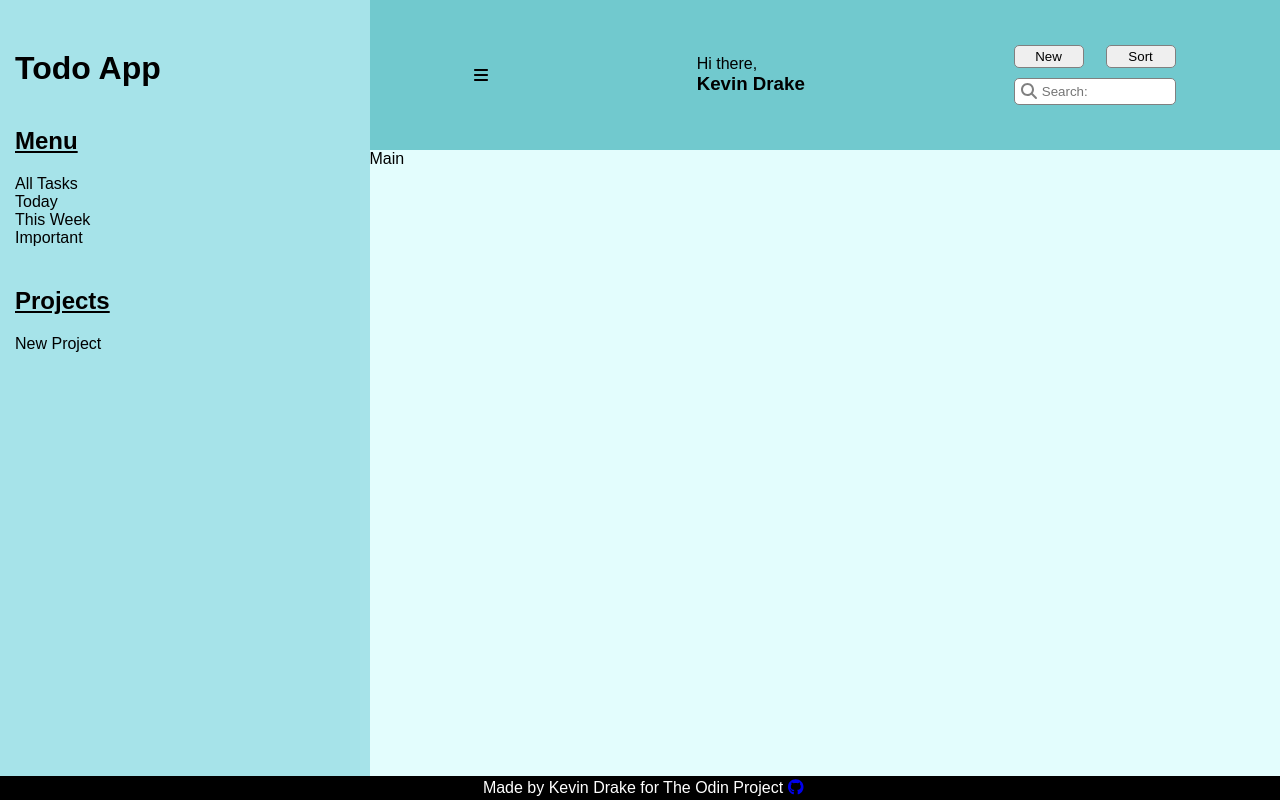
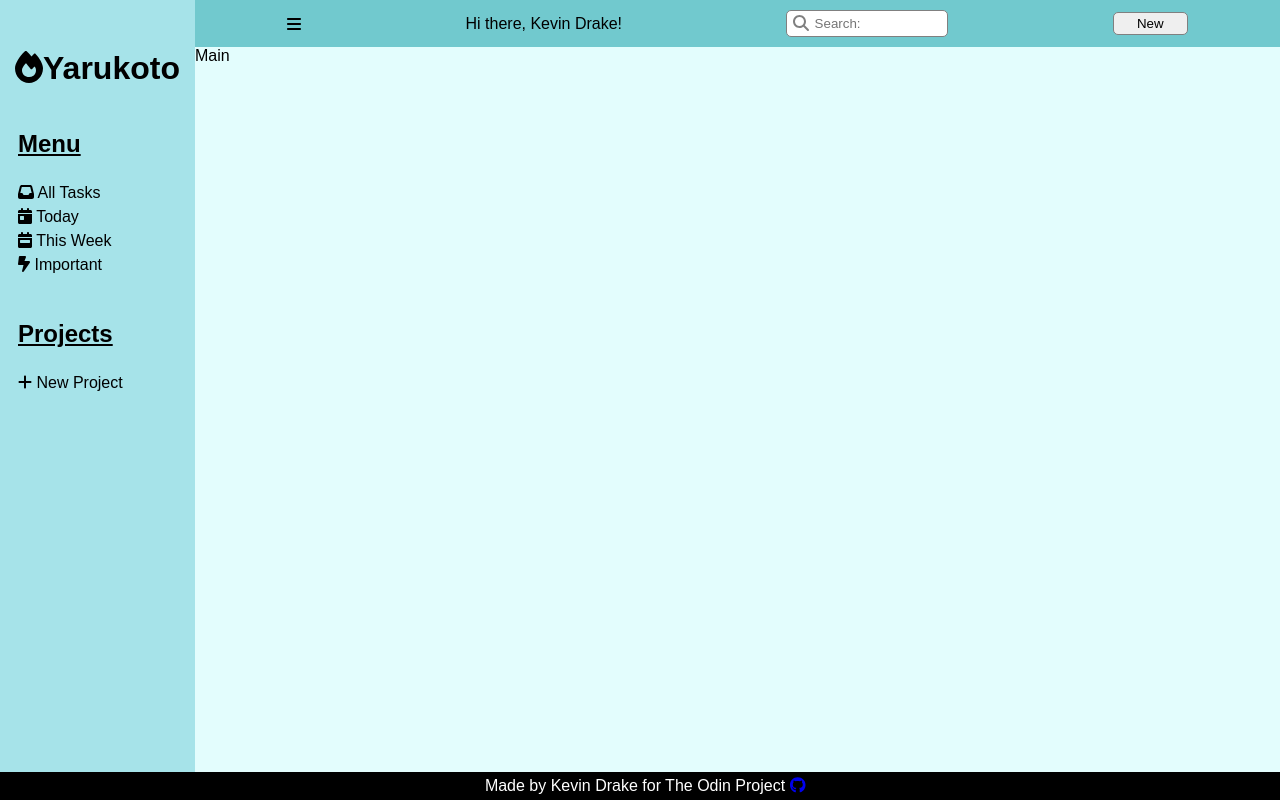
Before and after one commit to kdrake1992/Todo-List, a website built with webpack: page dist/index.html in a window 1280 px wide. Built offline with nearby package versions, Linux system fonts and the light colour scheme; a web font is replaced by a local one.

Commit message:
Added some fontawesome svgs

```diff
--- a/src/index.js
+++ b/src/index.js
@@ -81,7 +81,6 @@ const highPriority = project();
 allProjects.addItem(first);
 allProjects.addItem(third);
 allProjects.addItem(fifth);
-console.log(allProjects.toDoItems);
 
 // DOM for the body
 const body = document.body;
@@ -117,27 +116,20 @@ const top = function() {
 
     <div class="username">
         <div class="userintro">
-            <p id="small">Hi there,</p>
-            <h3>Kevin Drake</h3>
+            <p id="small">Hi there, Kevin Drake!</p>
         </div>
     </div>
 
-
-    <div class="topRight">
-        <div class="topButtons">
-            <button>New</button>
-            <button>Sort</button>
-        </div>
-
-        <div class="searchBar">
+    <div class="searchBar">
         <form action="#">
             <div class = "input-wrapper">
                 <i class="fa-solid fa-magnifying-glass"></i>
                 <input type="text" name="search" id="search" placeholder="      Search:">
             </div>
         </form>
-        </div>
     </div>
+
+    <button>New</button>
     `;
 
     return topMenu;
@@ -146,17 +138,20 @@ const top = function() {
 const side = function() {
     sideMenu.innerHTML =
     `
-    <h1>Todo App</h1>
+    <div class="logo">
+        <h1><i class="fa-solid fa-fire"></i></h1>
+        <h1>Yarukoto</h1>
+    </div>
     <ol class="toDoList">
         <li><h2><u>Menu</u></h2></li>
-        <li>All Tasks</li>
-        <li>Today</li>
-        <li>This Week</li>
-        <li>Important</li>
+        <li><i class="fa-solid fa-inbox"></i> All Tasks</li>
+        <li><i class="fa-solid fa-calendar-day"></i> Today</li>
+        <li><i class="fa-solid fa-calendar-week"></i> This Week</li>
+        <li><i class="fa-solid fa-bolt-lightning"></i> Important</li>
     </ol>
     <ol class="toDoList">
         <li><h2><u>Projects</u></h2></li>
-        <li>New Project</li>
+        <li><i class="fa-solid fa-plus"></i> New Project</li>
     </ol>
     `;
 
@@ -181,7 +176,6 @@ const foot = function() {
     return footer;
 }
 
-console.log("Test")
 start().forEach(e=> {
     body.appendChild(e);
 })
--- a/src/style.css
+++ b/src/style.css
@@ -10,8 +10,8 @@ body {
     height: 100vh;
 
     display: grid;
-    grid-template-rows: repeat(8, minmax(0,1));
-    grid-template-columns: repeat(5, minmax(0,1));
+    grid-template-rows: 1fr 17fr;
+    grid-template-columns: 1fr 6fr
 }
 
 /* Top Menu */
@@ -19,17 +19,12 @@ body {
     background-color: #71C9CE;
 
     grid-row: 1/2;
-    grid-column: 2/5 ;
+    grid-column: 2/3 ;
 
     display: flex;
     justify-content: space-around;
     align-items: center;
-}
-
-.topMenu .topRight {
-    display: flex;
-    flex-direction: column;
-    gap: 10px;
+    padding: 10px;
 }
 
 .topMenu .topButtons {
@@ -37,11 +32,11 @@ body {
     justify-content: space-between
 }
 
-.topMenu .topRight button {
+.topMenu button {
     padding: 3px;
     border-radius: 5px;
     border: 1px gray solid;
-    width: 70px;
+    width: 75px;
 }
 
 .topMenu input {
@@ -67,17 +62,20 @@ body {
 .sideMenu {
     background-color: #A6E3E9;
 
-    grid-row: 1/9;
+    grid-row: 1/3;
     grid-column: 1/2;
 
     display: flex;
     flex-direction: column;
 
-    padding-top: 50px;
-    padding-left: 15px;
+    padding: 50px 15px;
 
     align-items: left;
     gap: 40px;
+}
+
+.sideMenu .logo {
+    display: flex;
 }
 
 .sideMenu li h2 {
@@ -86,23 +84,30 @@ body {
 
 .sideMenu li {
     list-style-type: none;
+    padding: 3px;
 }
 
 .menu {
     background-color: #E3FDFD;
 
-    grid-row: 2/9;
-    grid-column: 2/5 ;
+    grid-row: 2/3;
+    grid-column: 2/3 ;
 }
 
+/* Footer */
 .footer {
     position: absolute;
     bottom:0;
     left:0;
     width: 100%;
-    padding: 3px;
+    padding: 5px;
 
     text-align: center;
     color: white;
     background-color: black;
 }
+
+.footer a:visited {
+    text-decoration: none;
+    color: white;
+}
```
